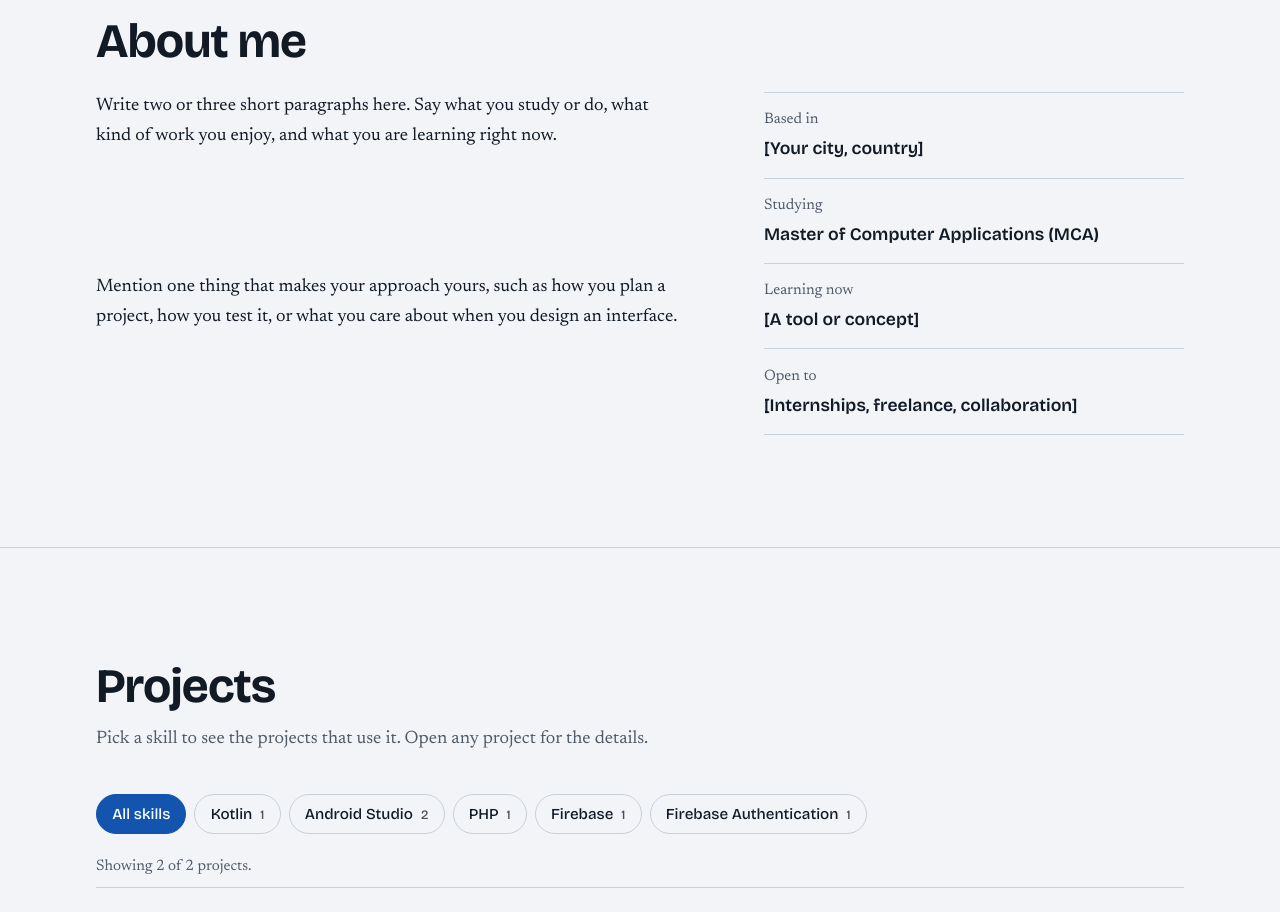
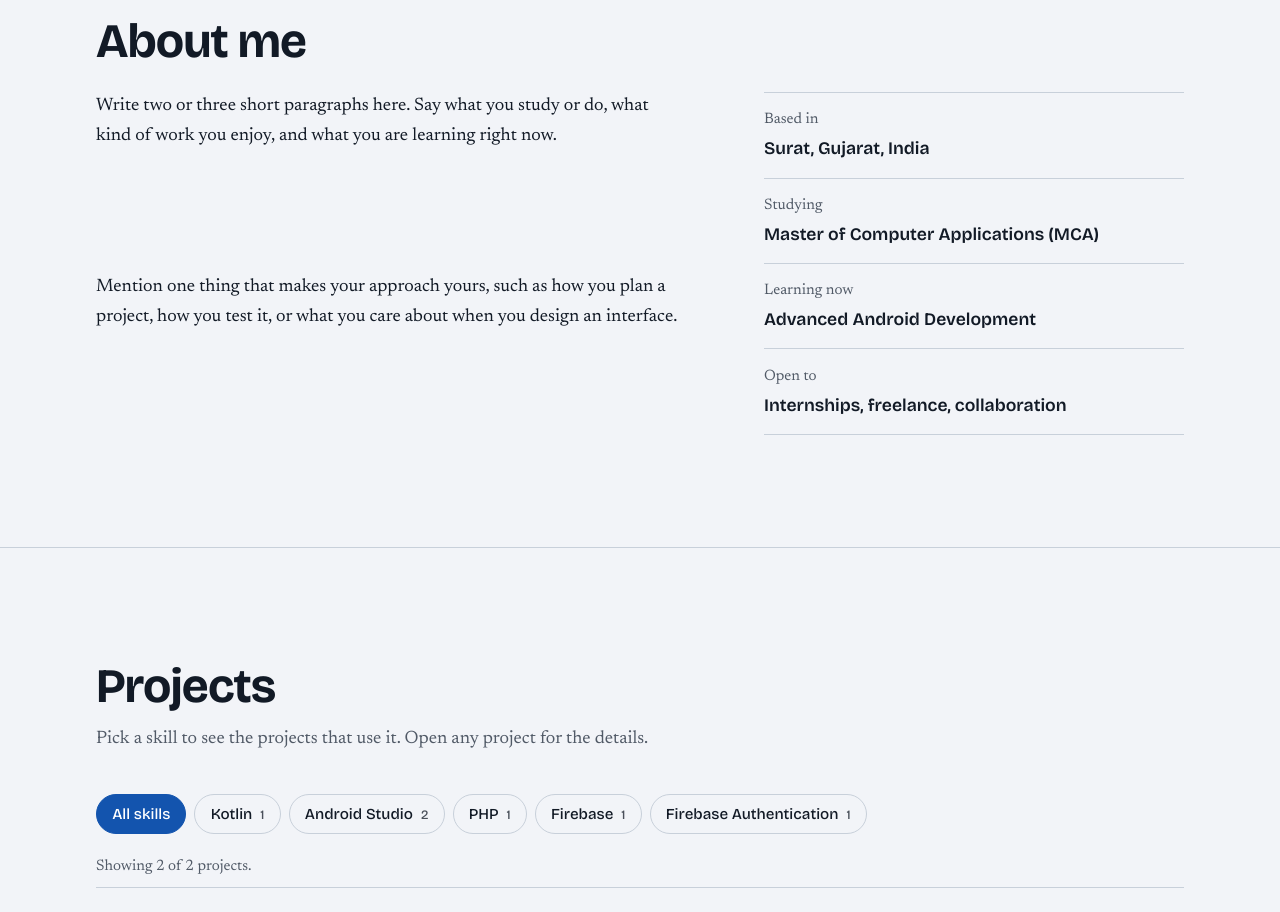
Before and after one commit to dhwanigajiwala/my-portfolio, a React (Vite) app: page / in a window 1280 px wide. Shown: the part 1040-1952 px from the top of the page. Built offline with nearby package versions, Linux system fonts and the light colour scheme.

Commit message:
Update portfolio

```diff
--- a/src/data.js
+++ b/src/data.js
@@ -17,10 +17,10 @@ export const profile = {
     'Mention one thing that makes your approach yours, such as how you plan a project, how you test it, or what you care about when you design an interface.',
   ],
   facts: [
-    { label: 'Based in', value: '[Your city, country]' },
+    { label: 'Based in', value: 'Surat, Gujarat, India' },
     { label: 'Studying', value: 'Master of Computer Applications (MCA)' },
-    { label: 'Learning now', value: '[A tool or concept]' },
-    { label: 'Open to', value: '[Internships, freelance, collaboration]' },
+    { label: 'Learning now', value: 'Advanced Android Development' },
+    { label: 'Open to', value: 'Internships, freelance, collaboration' },
   ],
 };
 
```
